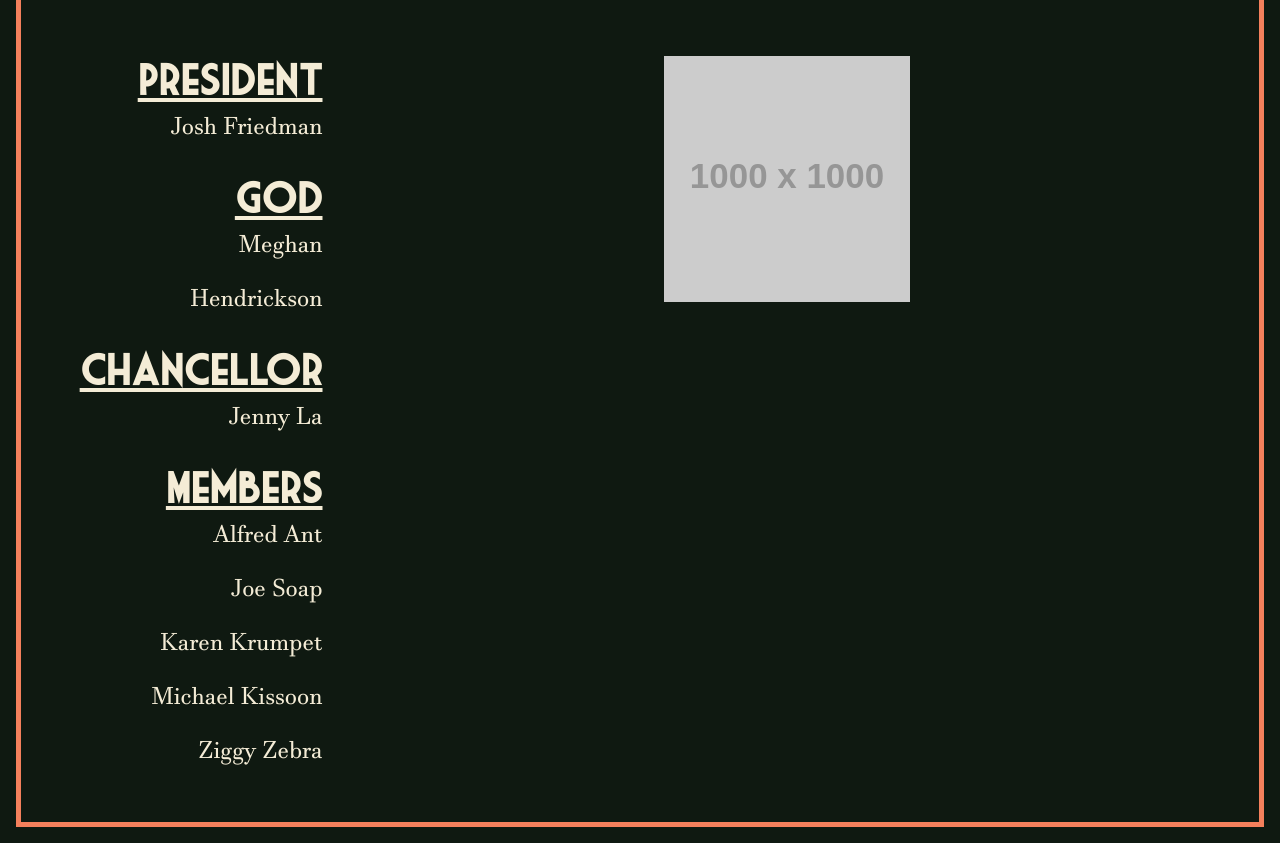
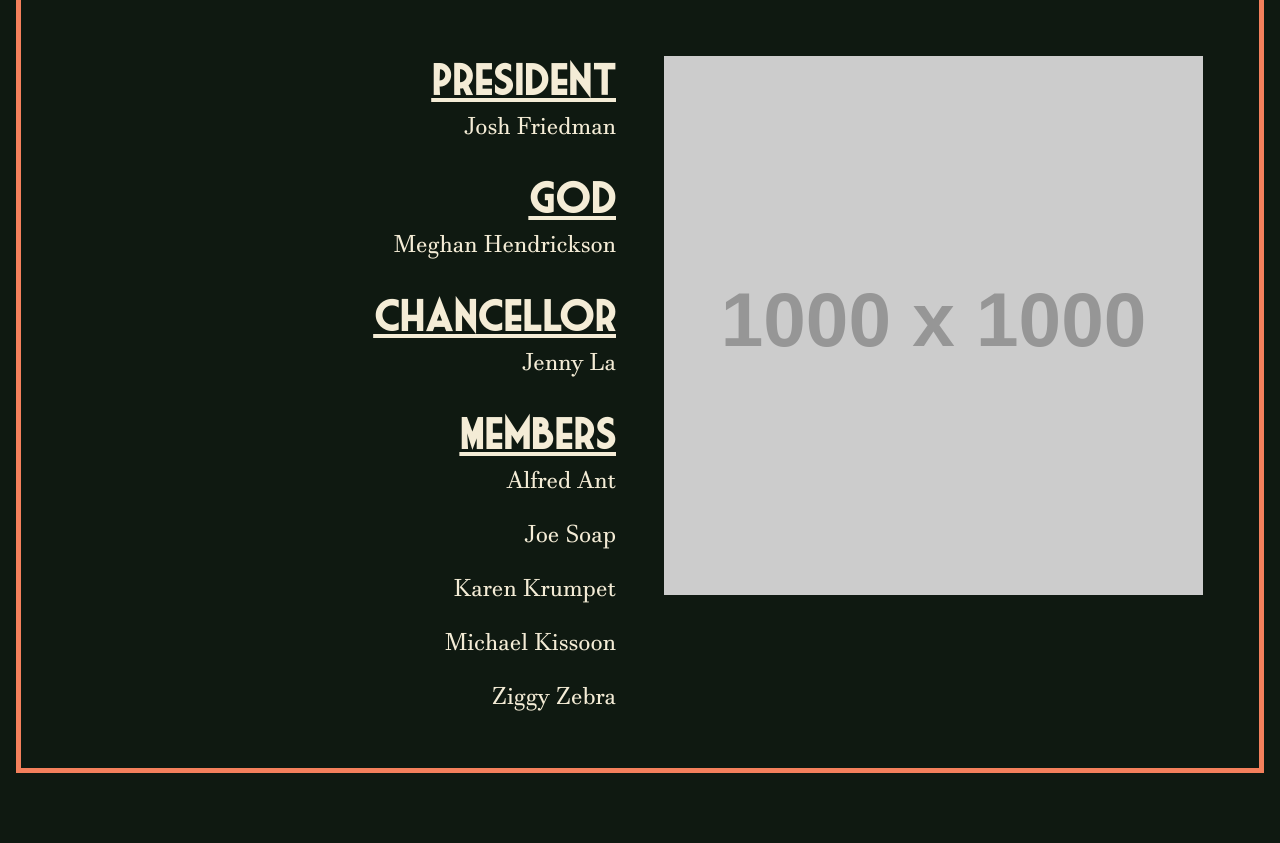
Before and after one commit to Jwiggiff/macyearbook, a Jekyll site: the page built from pages/_clubs/mcoc.html, in a window 1280 px wide. Shown: the part 269-1112 px from the top of the page. Built offline with Jekyll 4.4.1, drawn with Linux system fonts in a browser that asks for light colours; after the commit the page ends 1058 px from its top, so only the background shows below that.

```diff
--- a/_layouts/club.html
+++ b/_layouts/club.html
@@ -6,4 +6,29 @@
   <div class="wrapper">{{ page.title }}</div>
 </h1>
 
-{{ content }}
+<section class="club">
+  <div class="members">
+    {%- assign roles = '' | split: '' -%}
+    {%- for member in site.data[page.file_name] -%}
+      {%- assign role = member.Role -%}
+      {%- assign roles = role | concat: roles -%}
+    {%- endfor -%}
+    {%- assign roles = roles | uniq | reverse -%}
+    {%- for role in roles -%}
+      {%- assign members = site.data[page.file_name] | where: "Role",role | sort_natural -%}
+      <h2>
+        {{- role -}}
+        {%- if members.size > 1 -%}
+          s
+        {%- endif -%}
+      </h2>
+      <ul>
+        {%- for member in members -%}
+          <li>{{- member.Name -}}</li>
+        {%- endfor -%}
+      </ul>
+    {%- endfor -%}
+  </div>
+
+  {{ content }}
+</section>
--- a/_sass/_base.scss
+++ b/_sass/_base.scss
@@ -25,6 +25,7 @@
   font-family: $subtitle-font;
 }
 
+// @import "scrollbar";
 @import "header";
 @import "page";
 @import "footer";
--- a/_sass/header.scss
+++ b/_sass/header.scss
@@ -113,7 +113,7 @@
     }
   }
 
-  @include media-query($on-palm) {
+  @include media-query($on-laptop) {
     padding: 0 1rem 0 3rem;
 
     label[for="nav-trigger"] {
@@ -151,6 +151,10 @@
       margin-bottom: 1rem;
     }
 
+    .trigger {
+      padding-top: 1rem;
+    }
+
     .trigger > li > .page-link::after {
       left: calc(100% - 2rem);
       top: 0.5rem;
--- a/_sass/page.scss
+++ b/_sass/page.scss
@@ -279,7 +279,7 @@
       top: 2rem;
       width: 125%;
       height: calc(100% - 3rem);
-      z-index: 99;
+      z-index: 2;
 
       background-image: radial-gradient(
         ellipse at top center,
@@ -358,23 +358,29 @@
   }
 
   section.club {
-    display: grid;
-    grid-template-columns: 50% 50%;
+    // display: grid;
+    // grid-template-columns: 50% 50%;
     // text-align: center;
 
-    // display: flex;
-    // justify-content: center;
+    display: flex;
+    flex-flow: wrap;
+    justify-content: center;
 
     & > div {
+      flex: 1;
       padding: 1.5rem;
       // display: inline-block;
     }
 
     .members {
       text-align: right;
-      max-width: 50%;
+      // max-width: 50%;
       font-size: 1.5rem;
       // justify-self: right;
+
+      @include media-query($on-palm) {
+        text-align: center;
+      }
     }
     .members h2 {
       font-size: 1.75em;
@@ -385,12 +391,11 @@
     }
     .members ul {
       list-style: none;
-      margin-left: 1.5rem;
     }
 
     .image-container {
       text-align: left;
-      max-width: 50%;
+      // max-width: 50%;
     }
     .image-container img {
       max-width: 100%;
--- /dev/null
+++ b/_sass/scrollbar.scss
@@ -0,0 +1,17 @@
+/* Custom Scrollbar */
+::-webkit-scrollbar {
+  width: 8px;
+}
+
+::-webkit-scrollbar-track {
+  background: none;
+}
+
+::-webkit-scrollbar-thumb {
+  background: darken($yellow, 25%);;
+  // border-radius: 30px;
+}
+
+::-webkit-scrollbar-thumb:hover {
+  background: $yellow;
+}
--- /dev/null
+++ b/pages/_academics/music-showcase.html
@@ -0,0 +1,4 @@
+---
+title: Music Showcase
+layout: showcase
+---
--- a/pages/_clubs/mcoc.html
+++ b/pages/_clubs/mcoc.html
@@ -1,32 +1,8 @@
 ---
 title: Mackenzie Coats of Confidence
+file_name: clubs-test
 ---
 
-<section class="club">
-  <div class="members">
-    {%- assign roles = '' | split: '' -%}
-    {%- for member in site.data.clubs-test -%}
-      {%- assign role = member.Role -%}
-      {%- assign roles = role | concat: roles -%}
-    {%- endfor -%}
-    {%- assign roles = roles | uniq | reverse -%}
-    {%- for role in roles -%}
-      {%- assign members = site.data.clubs-test | where: "Role",role | sort_natural -%}
-      <h2>
-        {{- role -}}
-        {%- if members.size > 1 -%}
-          s
-        {%- endif -%}
-      </h2>
-      <ul>
-        {%- for member in members -%}
-          <li>{{- member.Name -}}</li>
-        {%- endfor -%}
-      </ul>
-    {%- endfor -%}
-  </div>
-
-  <div class="image-container">
-    <img src="//via.placeholder.com/1000x1000?text=Club+Logo"/>
-  </div>
-</section>
+<div class="image-container">
+  <img src="//via.placeholder.com/1000x1000?text=Club+Logo"/>
+</div>
```
